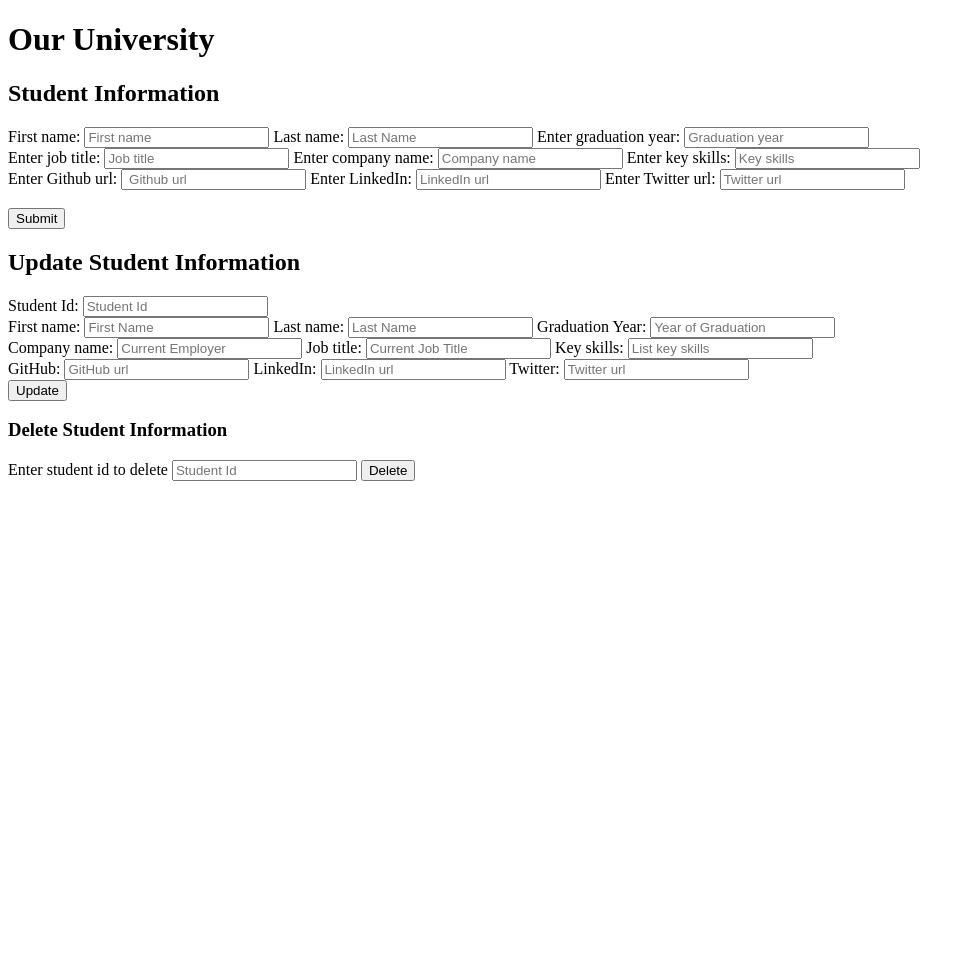
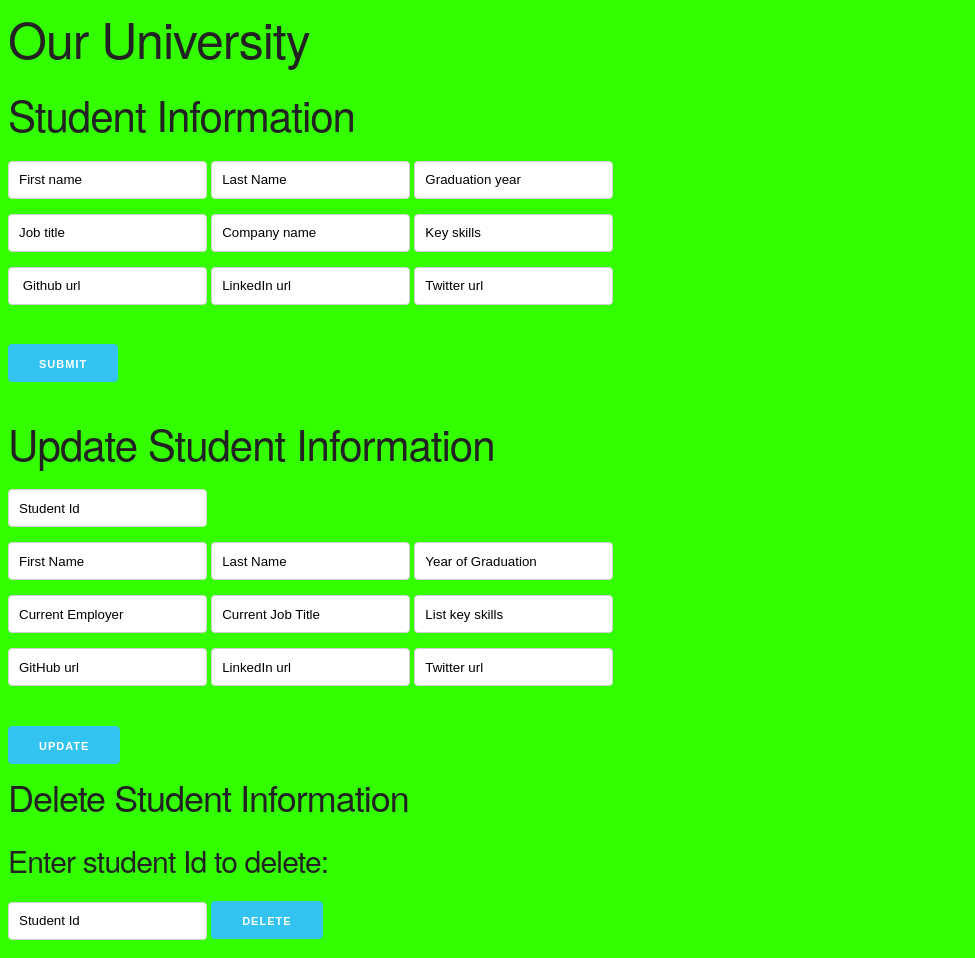
Before and after one commit to johnfruscella/college-grads-api, a website: page college-grads-api/frontend/admin.html in a window 1280 px wide. Shown: the whole page, without its empty margins (0-975 px from the left). Before the commit the page ends 800 px from the top, so only its background shows below. Drawn offline with nearby package versions, Linux system fonts and the light colour scheme.

Commit message:
Added style.css and modified admin.html file

```diff
--- a/college-grads-api/frontend/admin.html
+++ b/college-grads-api/frontend/admin.html
@@ -6,36 +6,36 @@
     <meta name="viewport" content="width=device-width, initial-scale=1.0">
     <meta http-equiv="X-UA-Compatible" content="ie=edge">
     <title>Our University</title>
-    <!-- <link rel="stylesheet" href="https://cdnjs.cloudflare.com/ajax/libs/skeleton/2.0.4/skeleton.min.css"> -->
-    <!-- <link rel="stylesheet" href="styles.css"> -->
+    <link rel="stylesheet" href="https://cdnjs.cloudflare.com/ajax/libs/skeleton/2.0.4/skeleton.min.css">
+    <link rel="stylesheet" href="styles.css">
 </head>
 
 <body>
     <h1 class="title">Our University</h1>
 
-    <div class="postStudent" style="flex: 10">
+    <div class="postStudent" style="flex: 1">
 
         <h2 class="title">Student Information</h2>
         <form id=postStudent>
-            First name:
+
             <input type="text" name="first_name" placeholder="First name">
-            Last name:
+
             <input type="text" name="lastName" placeholder="Last Name">
-            Enter graduation year:
+
             <input type="text" name="graduationYear" placeholder="Graduation year">
             <br>
-            Enter job title:
+
             <input type="text" name="jobTitle" placeholder="Job title">
-            Enter company name:
+
             <input type="text" name="companyName" placeholder="Company name">
-            Enter key skills:
+
             <input type="text" name="keySkills" placeholder="Key skills">
             <br>
-            Enter Github url:
+
             <input type="text" name="github" placeholder=" Github url">
-            Enter LinkedIn:
+
             <input type="text" name="linkedIn" placeholder="LinkedIn url">
-            Enter Twitter url:
+
             <input type="text" name="twitter" placeholder="Twitter url">
             <br><br>
             <button id=submitPost class="button-primary" name="submit" value="submit">Submit</button>
@@ -46,42 +46,42 @@
         <h2>Update Student Information</h2>
 
         <form id='putStudent'>
-            Student Id:
+
             <input type="text" name="studentId" placeholder="Student Id">
             <br>
-            First name:
+
             <input type="text" name="firstName" placeholder="First Name">
-            Last name:
+
             <input type="text" name="lastName" placeholder="Last Name">
-            Graduation Year:
+
             <input type="text" name="gradYear" placeholder="Year of Graduation">
             <br>
-            Company name:
+
             <input type="text" name="companyName" placeholder="Current Employer">
-            Job title:
+
             <input type="text" name="jobTitle" placeholder="Current Job Title">
-            Key skills:
+
             <input type="text" name="keySkills" placeholder="List key skills">
             <br>
-            GitHub:
+
             <input type="text" name="gitHub" placeholder="GitHub url">
-            LinkedIn:
+
             <input type="text" name="linkedIn" placeholder="LinkedIn url">
-            Twitter:
+
             <input type="text" name="twitter" placeholder="Twitter url">
             <br>
         </form>
 
-        <button id="submitUpdate">Update</button>
+        <button id="submitUpdate" class="button-primary">Update</button>
 
     </div>
     <div class="deleteStudent" style="flex: 1">
 
         <h3>Delete Student Information</h3>
-        Enter student id to delete
+        <h4>Enter student Id to delete:</h4>
         <input id="delete_id" type="text" placeholder="Student Id">
 
-        <button id="deleteStudent">Delete</button>
+        <button id="deleteStudent" class="button-primary">Delete</button>
 
     </div>
 
--- /dev/null
+++ b/college-grads-api/frontend/styles.css
@@ -0,0 +1,33 @@
+*{
+    background-color: rgb(51, 255, 0);
+    border-style: flex 10;
+}
+::placeholder {
+    color: black;
+   }
+#postStudent {
+
+    /* border: 2px solid black; */
+
+    /* column-count: 3; */
+
+}
+/* width */
+::-webkit-scrollbar {
+    width: 20px;
+  }
+
+  /* Track */
+  ::-webkit-scrollbar-track {
+    background: #79b4e4;
+  }
+
+  /* Handle */
+  ::-webkit-scrollbar-thumb {
+    background: rgb(134, 134, 134);
+  }
+
+  /* Handle on hover */
+  ::-webkit-scrollbar-thumb:hover {
+    background: rgb(19, 14, 14);
+  }
```
